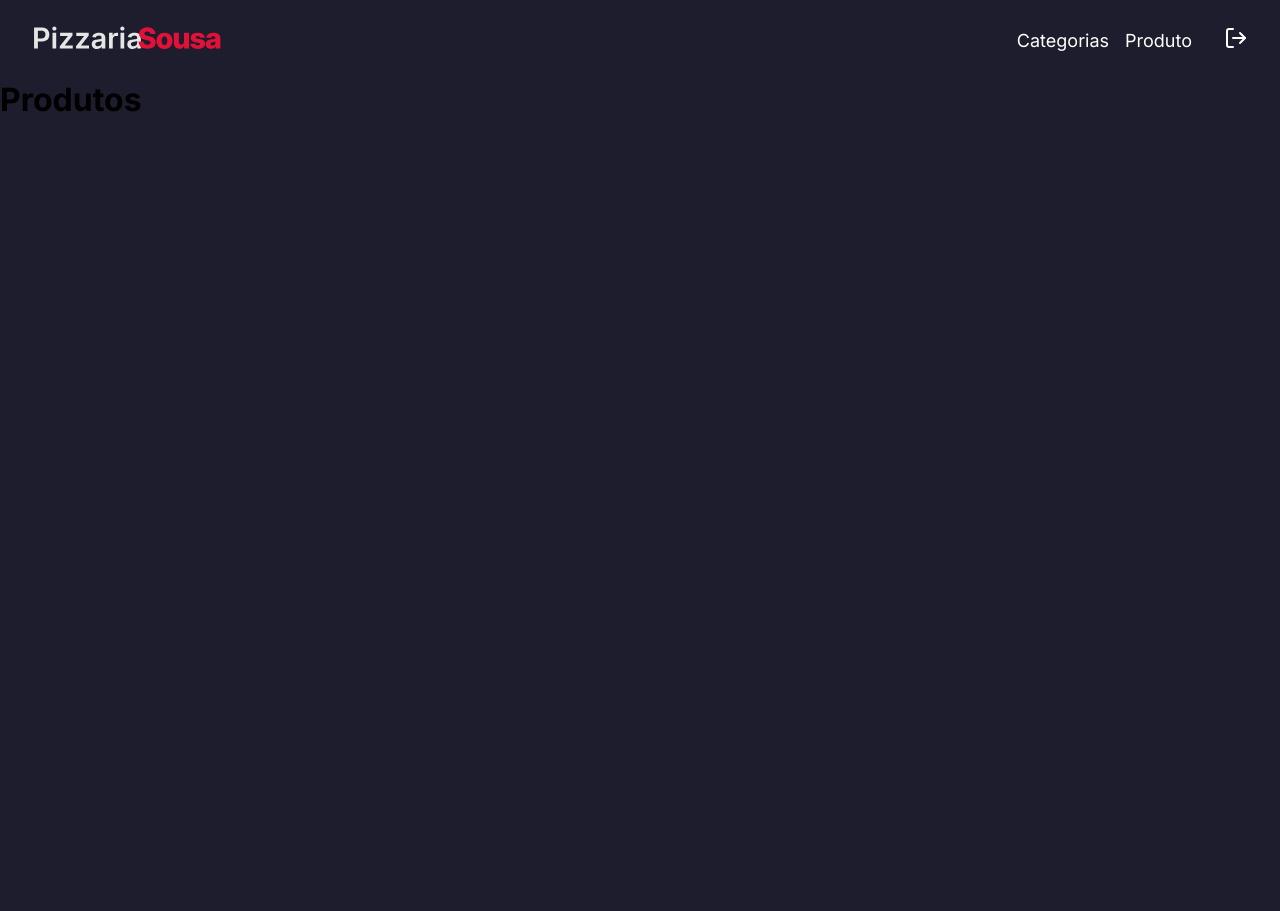
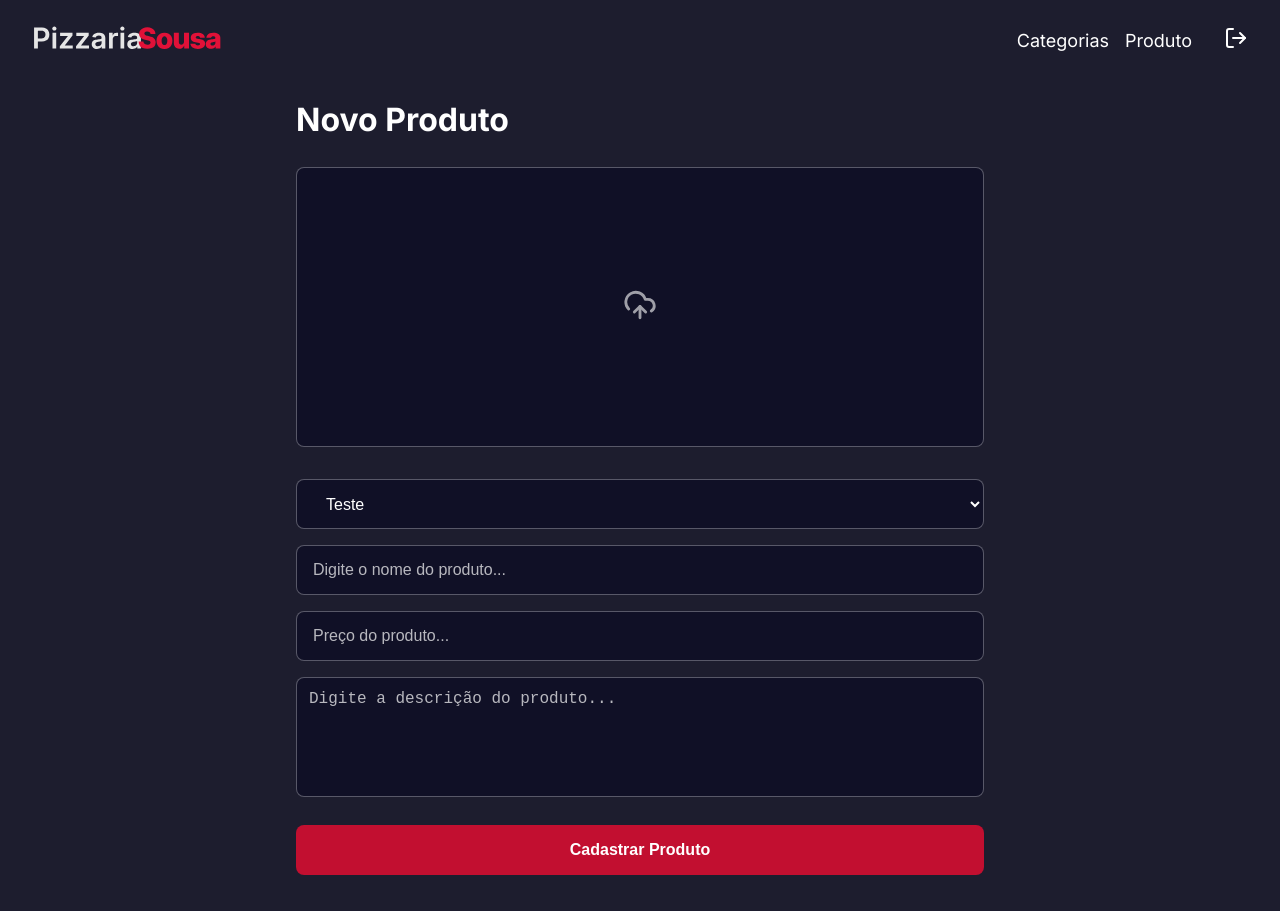
Before and after one commit to GeovanaSLima/pizzariaSousa, a Next.js app in the folder frontend/: page /dashboard/product in a window 1280 px wide. Before the commit the page ends 800 px from the top, so only its background shows below. Built offline with nearby package versions, Linux system fonts and the light colour scheme.

Commit message:
Product page

```diff
--- /dev/null
+++ b/frontend/src/app/dashboard/_components/form.tsx
@@ -0,0 +1,88 @@
+'use client';
+
+import { UploadCloud } from 'lucide-react';
+import styles from '@/app/page.module.scss';
+import { Button } from '@/components/button';
+import { ChangeEvent, useState } from 'react';
+import Image from 'next/image';
+
+export function Form() {
+  const [image, setImage] = useState<File>();
+  const [previewImage, setPreviewImage] = useState('');
+
+  function handleFile(e: ChangeEvent<HTMLInputElement>) {
+    if (e.target.files && e.target.files[0]) {
+      const image = e.target.files[0];
+
+      if (image.type !== 'image/jpeg' && image.type !== 'image/png') {
+        console.log('Tipo de arquivo não suportado');
+        return;
+      }
+
+      setImage(image);
+      setPreviewImage(URL.createObjectURL(image));
+    }
+  }
+
+  async function handleRegisterProduct() {
+    alert('test');
+  }
+
+  return (
+    <form action={handleRegisterProduct} className={styles.categoryForm}>
+      <label className={styles.labelImage}>
+        <span>
+          <UploadCloud size={34} color="#fff" />
+        </span>
+
+        <input
+          type="file"
+          accept="image/png, image/jpeg"
+          required
+          onChange={handleFile}
+        />
+
+        {previewImage && (
+          <Image
+            alt="Preview da Imagem"
+            src={previewImage}
+            className={styles.productPreview}
+            fill={true}
+            quality={100}
+            priority={true}
+          />
+        )}
+      </label>
+
+      <select name="category" className={styles.input}>
+        <option key={1} value={1}>
+          Teste
+        </option>
+      </select>
+
+      <input
+        type="text"
+        name="name"
+        placeholder="Digite o nome do produto..."
+        required
+        className={styles.input}
+      />
+
+      <input
+        type="text"
+        name="name"
+        placeholder="Preço do produto..."
+        required
+        className={styles.input}
+      />
+
+      <textarea
+        name="description"
+        placeholder="Digite a descrição do produto..."
+        required
+        className={styles.input}
+      />
+      <Button message="Cadastrar Produto" />
+    </form>
+  );
+}
--- a/frontend/src/app/dashboard/product/page.tsx
+++ b/frontend/src/app/dashboard/product/page.tsx
@@ -1,9 +1,12 @@
-import styles from './page.module.scss';
+import styles from '@/app/page.module.scss';
+import { Form } from '../_components/form';
 
 export default function Product() {
   return (
-    <>
-      <h1>Produtos</h1>
-    </>
+    <main className={styles.categoryContainer}>
+      <h1>Novo Produto</h1>
+
+      <Form />
+    </main>
   );
 }
--- a/frontend/src/app/page.module.scss
+++ b/frontend/src/app/page.module.scss
@@ -70,6 +70,7 @@
 
   h1 {
     color: var(--white);
+    margin-bottom: 12px;
   }
 }
 
@@ -78,6 +79,61 @@
   flex-direction: column;
   margin: 16px 0;
   gap: 16px;
+
+  input {
+    height: 50px;
+  }
+
+  select {
+    padding-left: 25px !important;
+  }
+
+  textarea {
+    min-height: 120px;
+    resize: none;
+    padding: 12px !important;
+  }
+}
+
+.labelImage {
+  width: 100%;
+  height: 280px;
+  position: relative;
+  background-color: var(--dark-900);
+  border-radius: 8px;
+  display: flex;
+  align-items: center;
+  justify-content: center;
+  cursor: pointer;
+  flex-direction: column;
+  margin-bottom: 16px;
+  border: 0.5px solid rgba(255, 255, 255, 0.3);
+  transition: all 0.4s;
+
+  input {
+    display: none;
+  }
+
+  span {
+    z-index: 99;
+    opacity: 0.6;
+    transition: all 0.4s;
+  }
+  &:hover {
+    border: 0.5px solid var(--white);
+
+    span {
+      transform: scale(1.04);
+      opacity: 1;
+    }
+  }
+}
+
+.productPreview {
+  width: 100%;
+  height: 100%;
+  border-radius: 8px;
+  object-fit: cover;
 }
 
 @media (max-width: 620px) {
```
